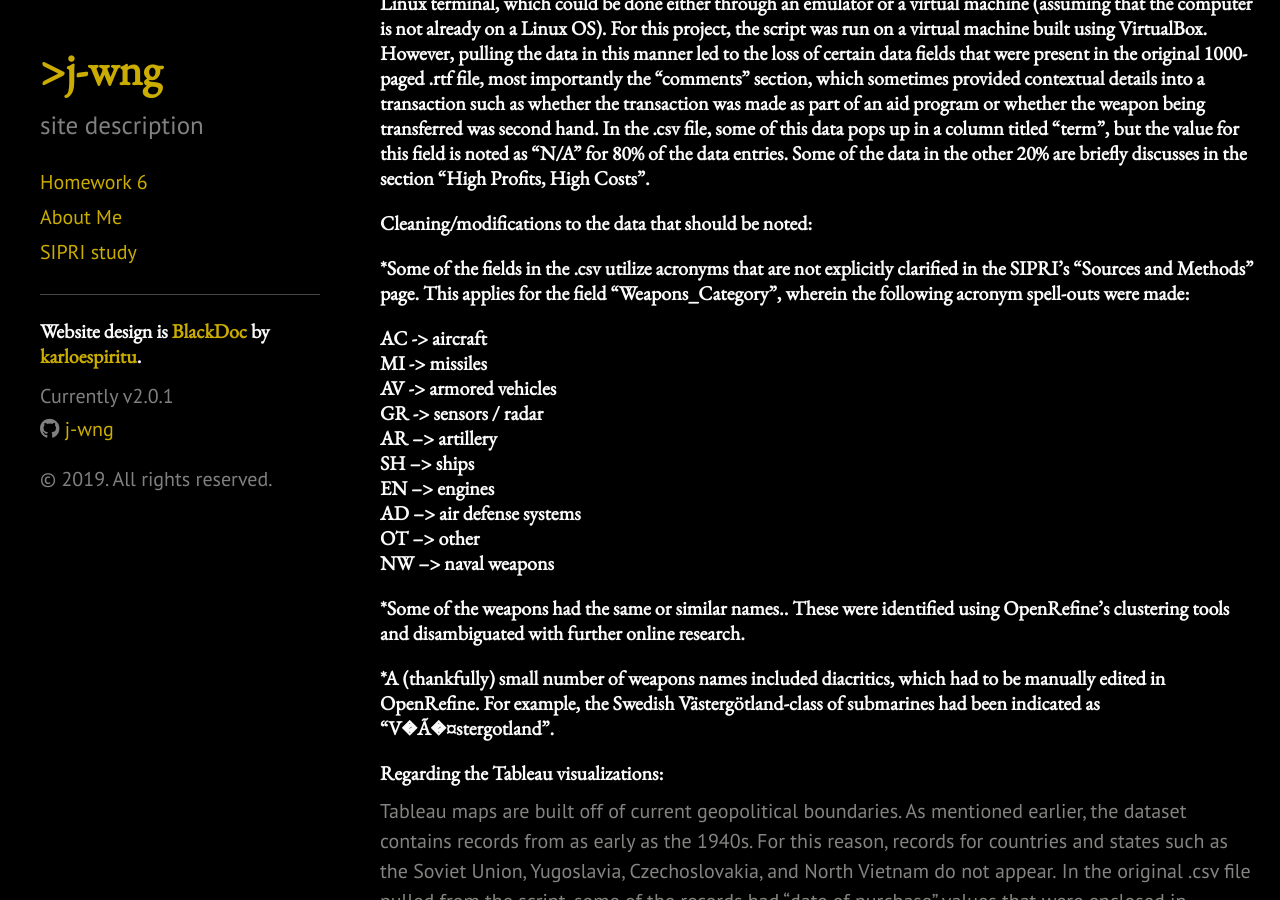
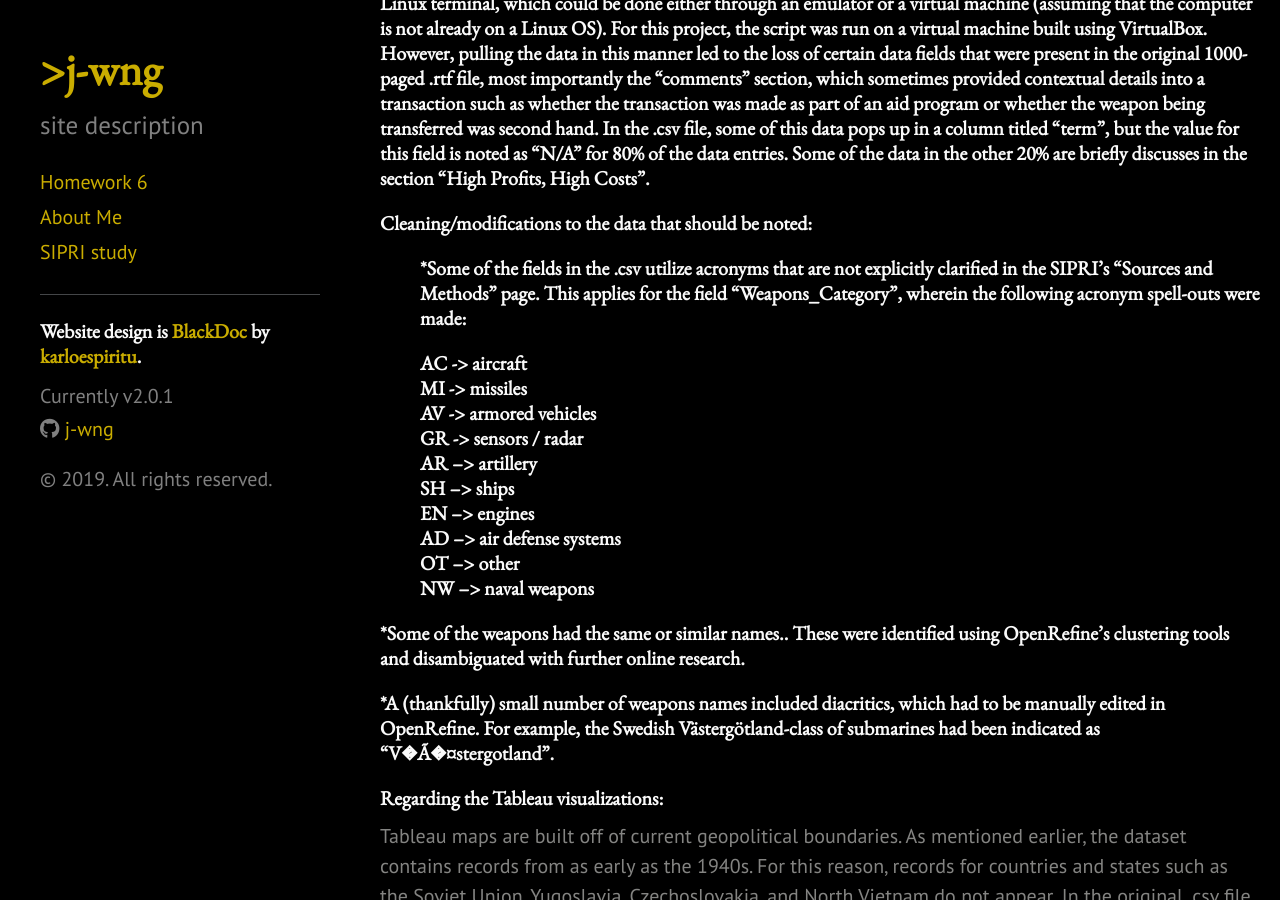
Before and after one commit to j-wng/j-wng.github.io, a Jekyll site: the page built from aboutproject.html, in a window 1280 px wide and 900 px high, scrolled down 596 px. Built offline with Jekyll 4.4.1, drawn with Linux system fonts in a browser that asks for light colours; nearby versions of some CDN libraries.

Commit message:
Update aboutproject.html

```diff
--- a/aboutproject.html
+++ b/aboutproject.html
@@ -55,8 +55,9 @@
 
 <p>
 
-<o1>
+
 <h5>Cleaning/modifications to the data that should be noted:</h5>
+<ol>
 <li>
   <h5>
   *Some of the fields in the .csv utilize acronyms that are not explicitly clarified in the SIPRI’s “Sources and Methods” page. This applies for the field “Weapons_Category”, wherein the following acronym spell-outs were made:</li>
```
